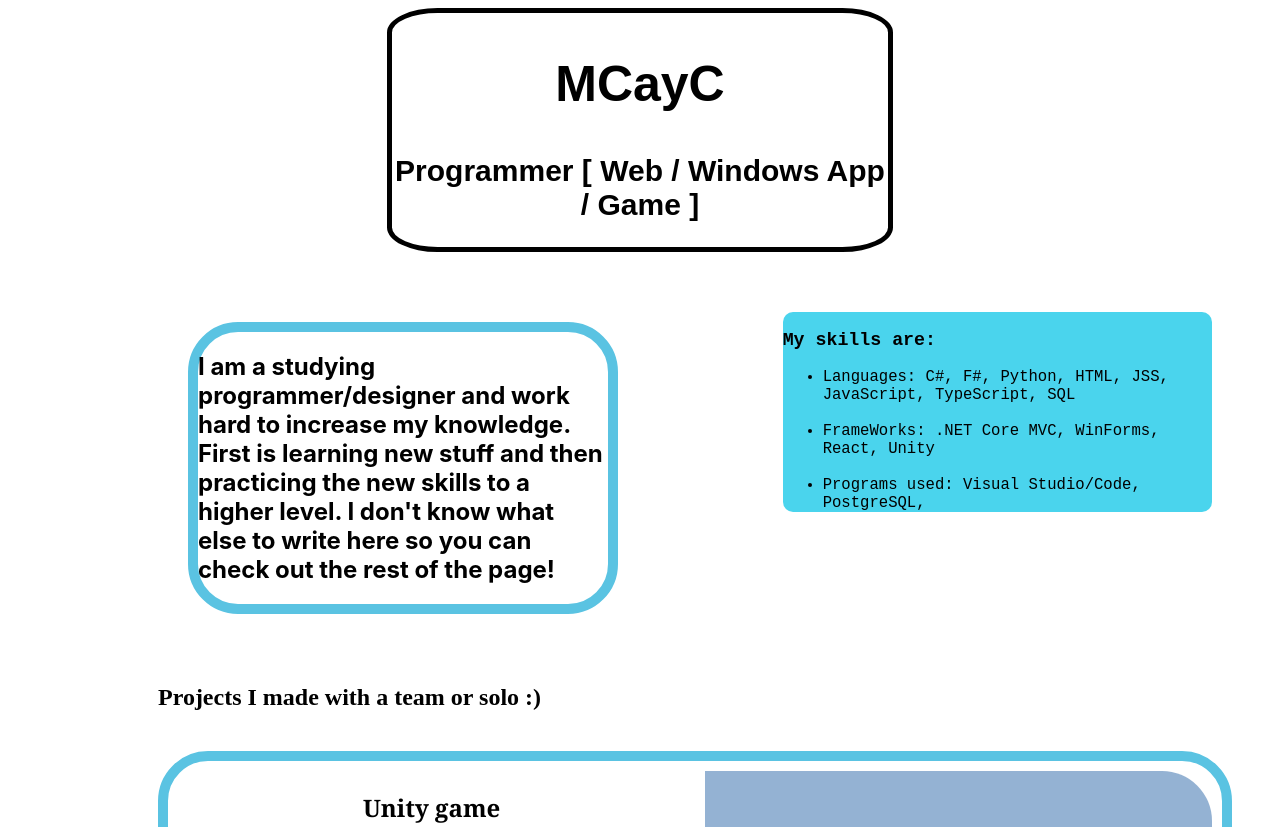
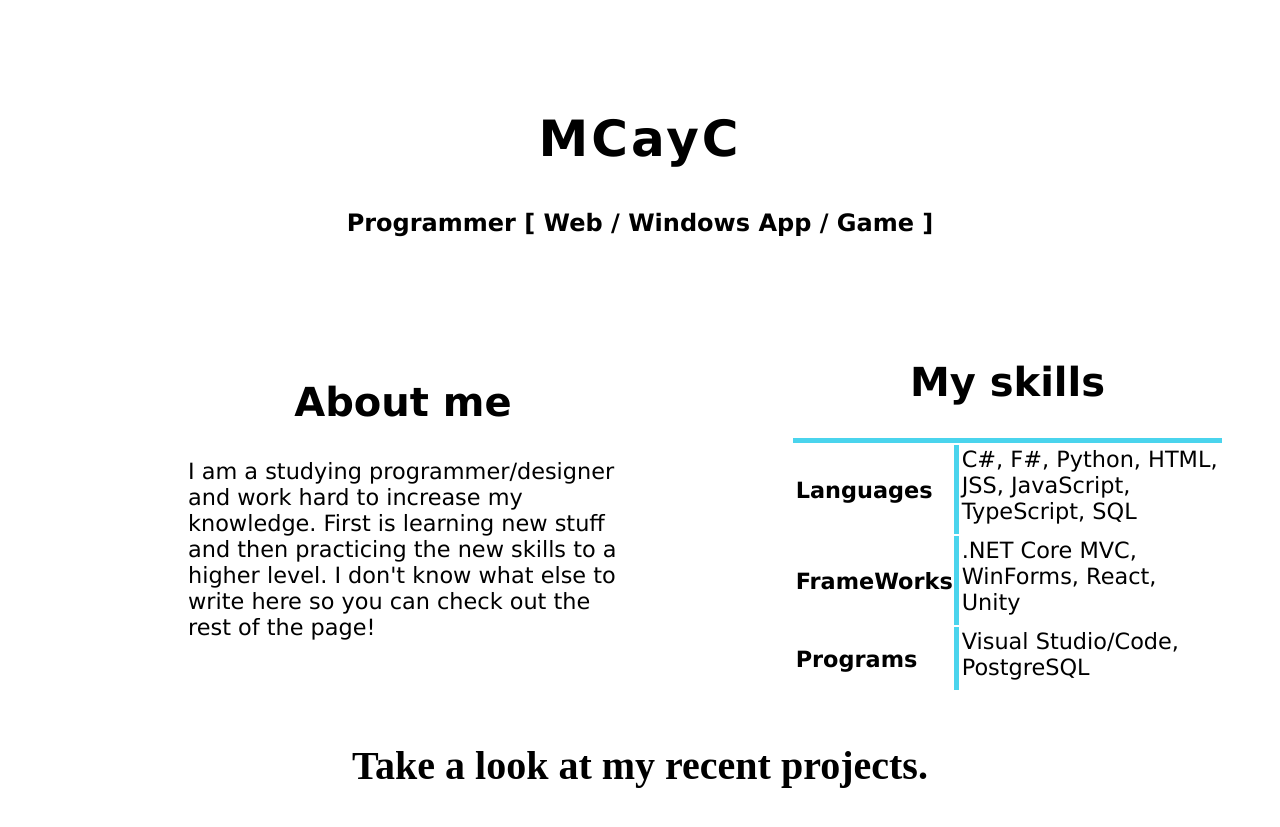
Before and after one commit to mCayC/mCayC.github.io, a plain HTML site: page index.html in a window 1280 px wide. Shown: the top 827 px of the page. Drawn offline with Linux system fonts and the light colour scheme.

Commit message:
made changes to design
trying to make design of about section better

```diff
--- a/index.css
+++ b/index.css
@@ -5,28 +5,50 @@
 body{
     background-color: rgb(255, 255, 255);
 }
-.header{
-    width: 40%;
-    margin:auto;
-    border: black solid 5px;
-    border-radius: 10%;
+.home{
+    padding-top: 60px;
+    text-align: center;
     font-family: Verdana, Geneva, Tahoma, sans-serif;
 }
+
+.title{
+    text-underline-offset: 10px;
+    letter-spacing: 3px;
+    font-size: 50px;
+}
+.subtitle{
+    text-align: center;
+    font-size: 40px;
+}
 .skills-box{
-    background-color: rgba(50, 207, 235, 0.884);
     float:right;
     border-radius: 10px;
     width: 40%;
-    height: 200px;
-    margin: 20px;
-    font-family: monospace;
-    font-size: larger;
+    margin: 10px;
+    font-family: Verdana, Geneva, Tahoma, sans-serif;
+    font-size: 150%;
 }
+
+.skills-table{
+    border-top: rgba(50, 207, 235, 0.884) solid 5px;
+    text-align: left;
+}
+
+.skills-table th{
+    border-right: rgba(50, 207, 235, 0.884) solid 5px;
+    font-size: 140%;
+}
+.skills-table td{
+    padding-bottom: 10px;
+    font-size: 140%;
+}
+
 .about-box{
     float: left;
     width: 40%;
     margin: 30px;
-    font-family: -apple-system, BlinkMacSystemFont, 'Segoe UI', Roboto, Oxygen, Ubuntu, Cantarell, 'Open Sans', 'Helvetica Neue', sans-serif;
+    font-family: Verdana, Geneva, Tahoma, sans-serif;
+    font-size: 140%;
 }
 .row{
     margin: 40px;
--- a/index.html
+++ b/index.html
@@ -5,35 +5,49 @@
     </head>
     <body>
         <nav></nav>
-        <section>
-            <div class="header">
-                <h1 class="text-header">MCayC</h1>
-                <h2 class="text-subheader"> Programmer [ Web / Windows App / Game ]</h3>
+        <section id="home">
+            <div class="home">
+                <div class="home-intro">
+                    <h1 class="title">MCayC</h1>
+                    <h2> Programmer [ Web / Windows App / Game ]</h2>
+                </div>
+                <br>
                 </div>
                 <div class="row">
-                <div class="about-box blue-sphere">
-                    <h2>
+                    <div class="about-box">
+                        <h2 class="subtitle">
+                            About me
+                        </h2>
+                        <p>
                             I am a studying programmer/designer and work hard to increase my knowledge.
                             First is learning new stuff and then practicing the new skills to a higher level.
                             I don't know what else to write here so you can check out the rest of the page!
-                    </h2>
+                        </p>
                     </div>
                     <div class="skills-box">
-                    <h3>
-                        My skills are:
-                    </h3>
-                    <ul>
-                        <li>Languages: C#, F#, Python, HTML, JSS, JavaScript, TypeScript, SQL</li>
-                        </br>
-                        <li>FrameWorks: .NET Core MVC, WinForms, React, Unity</li>
-                        </br>
-                        <li>Programs used: Visual Studio/Code, PostgreSQL,
-                    </ul>
+                        <h2 class="subtitle">
+                            My skills
+                        </h2>
+                        <table class=skills-table>
+                            <tr>
+                                <th>Languages</th>
+                                <td>C#, F#, Python, HTML, JSS, JavaScript, TypeScript, SQL</td>
+                            </tr>
+                            <tr>
+                                <th>FrameWorks</th>
+                                <td>.NET Core MVC, WinForms, React, Unity</td>
+                            </tr>
+                            <tr>
+                                <th>Programs</th>
+                                <td>Visual Studio/Code, PostgreSQL</td>
+                            </tr>
+                        </table>
+                    </div>
                 </div>
             </div>
         </section>
         <section>
-            <h1 style="margin-left: 150px;">Projects I made with a team or solo :)</h1>
+            <h1 class="subtitle">Take a look at my recent projects.</h1>
             <!-- Project D-->
             <div class="row blue-sphere">
                 <div class="column text-normal">
```
Lines whose indentation alone changed are shown as unchanged.
